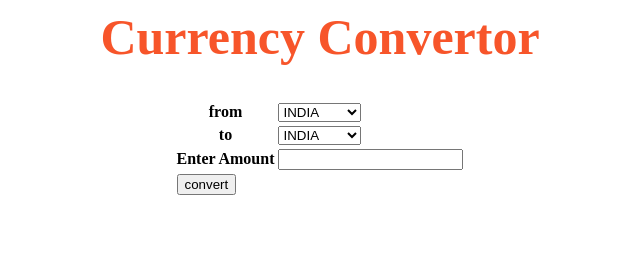
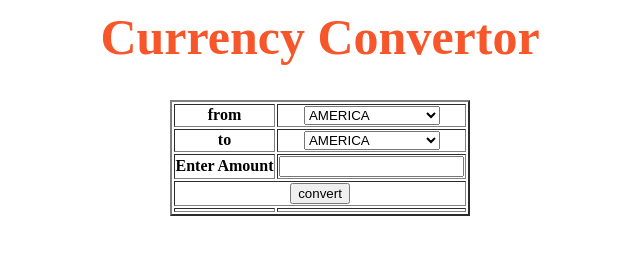
Before and after one commit to SANIKA160/currency_converter, a plain HTML site: page index.html in a window 1280 px wide. Shown: the whole page, without its empty margins (320-960 px from the left). Drawn offline with Linux system fonts and the light colour scheme.

Commit message:
Update index.html

```diff
--- a/index.html
+++ b/index.html
@@ -1,10 +1,3 @@
-
-
-
-
-
-
-
 <html>
         <head>
 		        <title>Currency Convertor</title>
@@ -14,13 +7,22 @@
 		<body>
 		        <h1 class="logo">Currency Convertor</h1>
 
-				<table align="center">
+				<table border="2" align="center">
 	                         <tr>
 							       <th>from</th>
-								   <td>
+								   <td align="center">
 								         <select id="from">
-										   <option value="INR">INDIA</option>
-										   <option value="USD">AMERICA</option>
+											<option value="USD">AMERICA</option>
+											<option value="AED">DUBAI</option>
+											<option value="AFN">AFAGNISTAN</option>
+											<option value="ALL">ALBANIAN</option>
+											<option value="AMD">ARMENIAN DRAM</option>
+											<option value="EUR">EUROPE</option>
+											<option value="HKD">HONKONG</option>
+											<option value="JPY">JAPAN</option>
+											<option value="PKR">PAKISTAN</option>
+											<option value="OMR">OMAN</option>
+											<option value="CAD">CANADA</option>
 
 
 
@@ -32,10 +34,20 @@
 
         <tr>
 							       <th>to</th>
-								   <td>
+								   <td align="center">
 								         <select id="to">
-										   <option value="INR">INDIA</option>
-										   <option value="USD">AMERICA</option>
+										    <option value="USD">AMERICA</option>
+                            <option value="AED">DUBAI</option>
+                            <option value="AFN">AFAGNISTAN</option>
+                            <option value="ALL">ALBANIAN</option>
+                            <option value="AMD">ARMENIAN DRAM</option>
+                            <option value="EUR">EUROPE</option>
+                            <option value="HKD">HONKONG</option>
+                            <option value="JPY">JAPAN</option>
+                            <option value="PKR">PAKISTAN</option>
+                            <option value="OMR">OMAN</option>
+                            <option value="CAD">CANADA</option>
+
 
 
 
@@ -47,22 +59,27 @@
 
 							 <tr>
 							      <th>Enter Amount</th>
-								  <td><input type="number" id="amt"></td>
+								  <td align="center"><input type="number" id="amt"></td>
 
 							 </tr>
 
 
 
        <tr>
-	   <td><button onclick="convert()">convert</button></td>
+	   <td align="center" colspan="2"><button onclick="convert()">convert</button></td>
 
+
+	   </tr>
+	   <tr>
+		<td align="center" id = "result"></td>
+		<td align="center" id = "curr"></td>
 	   </tr>
 
 
 
 				</table>
-				<span id="curr"></span>
-				<h3 id="result"></h3>
+				<!-- <span id="curr"></span>
+				<h3 id="result"></h3> -->
 
 
 
```
